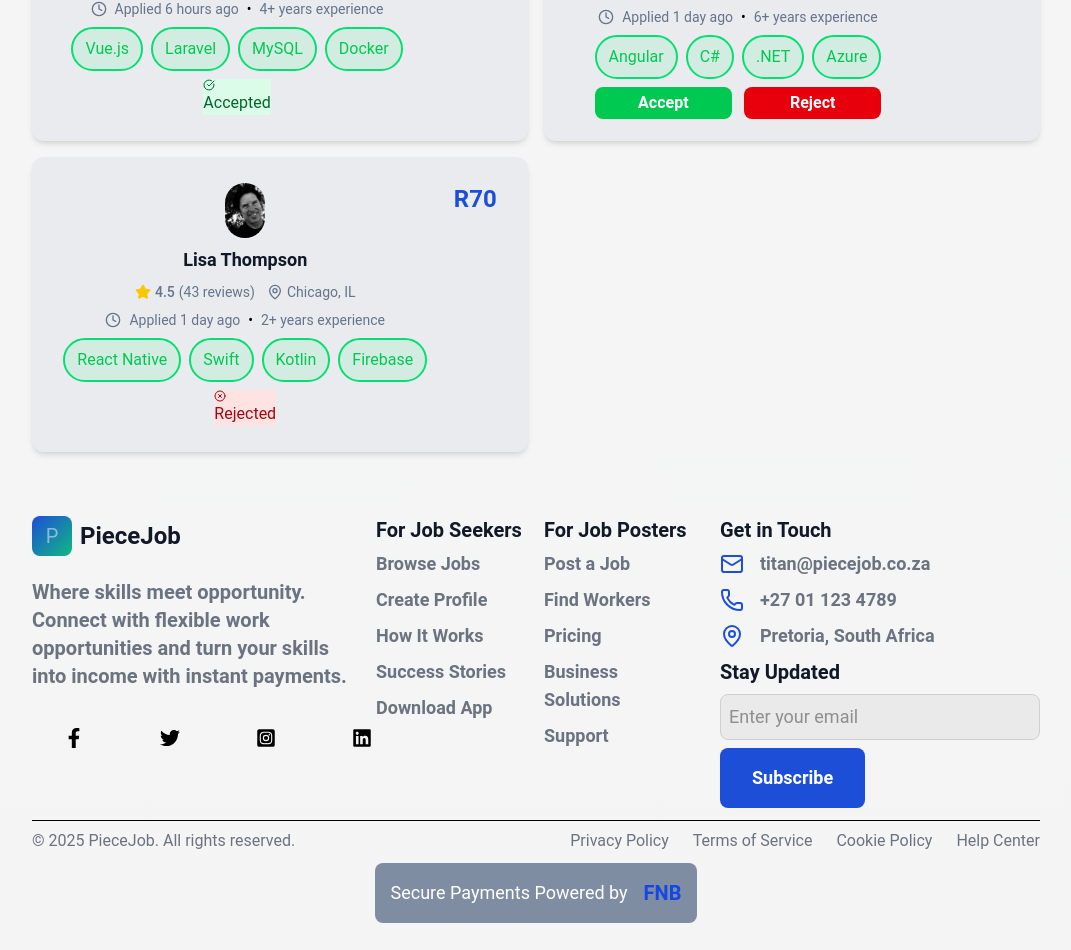
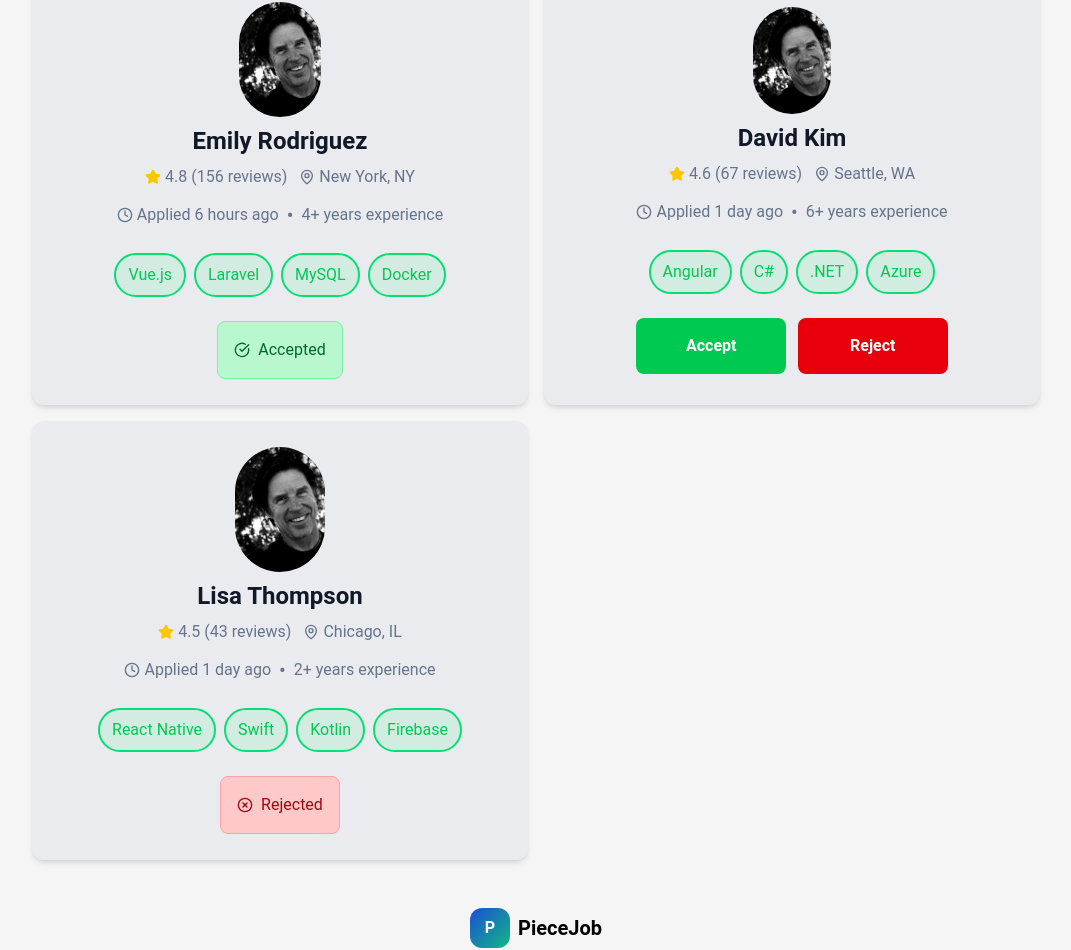
Before and after one commit to Kaydev-cmd/piece-job, a Next.js app in the folder frontend/: page /job-applicants in a window 1280 px wide. Shown: the part 842-1792 px from the top of the page, without its empty margins (104-1175 px from the left). Built offline with nearby package versions, Linux system fonts and the light colour scheme.

Commit message:
feat: add Footer component with branding, description, and social media icons

```diff
--- a/frontend/components/common/ApplicantCard.tsx
+++ b/frontend/components/common/ApplicantCard.tsx
@@ -20,47 +20,57 @@ const ApplicantCard = ({
     appliedDate,
     skills,
     experience,
-    hourlyRate,
     status,
   } = applicant;
 
   return (
-    <div className="card  flex  gap-1  md:flex-row  p-8 items-center md:gap-4 justify-around  bg-gray-300/30 shadow-md hover:shadow-lg transition-shadow  rounded-xl ">
+    <div className="card flex gap-4 md:flex-row items-center justify-around bg-gray-300/30 shadow-md hover:shadow-lg transition-shadow rounded-xl">
       <div className=" flex flex-col gap-2">
-        <div className="flex  items-center   justify-center md:items-center">
+        <div className="flex items-center justify-center">
           <Image
             src={userImage || "/default-profile.png"}
             alt={userName ? `${userName}'s profile picture` : "Profile picture"}
-            width={40}
-            height={40}
-            className="rounded-full object-cover"
+            width={80}
+            height={80}
+            className="rounded-full object-cover w-1/4"
           />
         </div>
+
         <div className="flex items-start justify-around md:justify-between">
           <div className="flex flex-col items-center gap-2">
-            <h3 className="text-lg items-center font-semibold text-[#111827]">
+            <h3 className="text-2xl items-center font-bold text-[#111827]">
               {userName}
             </h3>
-            <div className="flex flex-col gap-0 items-center  md:flex-row md:items-center md:gap-3 text-sm text-[#64748B] mt-1">
+
+            <div className="flex flex-col gap-3 items-center md:flex-row md:items-center text-[#64748B]">
               <div className="flex items-center gap-1">
-                <Star className="w-4 h-4 fill-yellow-400 text-yellow-400" />
-                <span className="font-medium">{rating}</span>
+                <Star size={16} className="fill-yellow-400 text-yellow-400" />
+                <span>{rating}</span>
                 <span>({reviewCount} reviews)</span>
               </div>
               <div className="flex items-center gap-1">
-                <MapPin className="w-4 h-4" />
+                <MapPin size={16} />
                 <span>{location}</span>
               </div>
             </div>
-            <div className="flex flex-col items-center gap-2">
-              <div className="flex flex-col gap-0 items-center md:flex-row md:items-center md:gap-2 text-sm">
-                <Clock className="w-4 h-4 text-[#64748B] block-none" />
-                <span className="text-[#64748B]">Applied {appliedDate}</span>
-                <span className="text-[#6]">•</span>
+
+            <div
+              className="flex flex-col items-center gap-4"
+              style={{ marginTop: "4px" }}
+            >
+              <div className="flex flex-col items-center md:flex-row md:gap-2">
+                <div className="flex gap-1 items-center">
+                  <Clock size={16} className="text-[#64748B]" />
+                  <span className="text-[#64748B]">Applied {appliedDate}</span>
+                </div>
+                <span className="text-xl text-slate-500">•</span>
                 <span className="text-[#64748B]">{experience}</span>
               </div>
 
-              <div className="flex items-center flex-wrap gap-2">
+              <div
+                className="flex items-center justify-center flex-wrap gap-2"
+                style={{ marginTop: "8px" }}
+              >
                 {skills &&
                   skills.map((skill, index) => (
                     <Pill key={index} title={skill} variant="topRated" />
@@ -69,14 +79,18 @@ const ApplicantCard = ({
             </div>
           </div>
         </div>
-        <div className="flex items-center  justify-center  md:w-full self-start mt-4">
+
+        <div
+          className="flex items-center justify-center md:w-full"
+          style={{ marginTop: "16px" }}
+        >
           {status === "pending" && (
-            <div className="flex flex-row-reverse  md:flex-row-reverse gap-3 w-full h-5 ">
+            <div className="flex flex-row-reverse md:flex-row-reverse gap-3 w-full">
               <Button
                 title="Reject"
                 variant="cancel"
                 onClick={() => onReject(id)}
-                className="flex-1 border-destructive/20 hover:bg-destructive hover:text-destructive-foreground"
+                className="flex-1"
               />
 
               <Button
@@ -89,23 +103,25 @@ const ApplicantCard = ({
           )}
 
           {status === "accepted" && (
-            <div className="bg-green-100 self-start  text-green-800 border-green-200">
-              <CheckCircle className="w-3 h-3 mr-1" />
+            <div
+              className="flex gap-2 items-center bg-green-200 text-green-800 border-1 border-green-300 rounded-lg"
+              style={{ padding: "16px" }}
+            >
+              <CheckCircle size={16} />
               Accepted
             </div>
           )}
 
           {status === "rejected" && (
-            <div className="bg-red-100 self-start text-red-800 border-red-200">
-              <XCircle className="w-3 h-3 mr-1" />
+            <div
+              className="flex gap-2 items-center bg-red-200 text-red-800 border-1 border-red-300 rounded-lg"
+              style={{ padding: "16px" }}
+            >
+              <XCircle size={16} />
               Rejected
             </div>
           )}
         </div>
-      </div>
-      <div className="items-center self-start  md:text-right md:self-start">
-        <div className="text-2xl font-bold text-[#1D4ED8]"> R{hourlyRate}</div>
-        <div className="text-sm text-[#64748B]"></div>
       </div>
     </div>
   );
--- a/frontend/components/common/HowItWorksCard.tsx
+++ b/frontend/components/common/HowItWorksCard.tsx
@@ -9,7 +9,7 @@ const HowItWorksCard: React.FC<HowItWorksCardProps> = ({
   textColor,
 }) => {
   return (
-    <div className=" flex flex-col gap-4 text-center items-center ">
+    <div className="flex flex-col gap-4 text-center items-center">
       {/* Icon */}
       <div
         className={`w-16 h-16 ${color} ${textColor} rounded-full flex items-center justify-center mx-auto mb-4 group-hover:scale-110 transition-transform duration-300`}
--- a/frontend/components/layout/Footer.tsx
+++ b/frontend/components/layout/Footer.tsx
@@ -1,278 +1,59 @@
 import React from "react";
-import { motion } from "framer-motion";
-import { Mail, Phone, MapPin } from "lucide-react";
-import { FaFacebookF } from "react-icons/fa";
-import { FaTwitter } from "react-icons/fa";
-import { FaInstagramSquare } from "react-icons/fa";
-import { FaLinkedin } from "react-icons/fa";
-import Link from "next/link";
+import { FiFacebook, FiTwitter, FiInstagram, FiLinkedin } from "react-icons/fi";
 
-const Footer: React.FC = () => {
-  const thisYear = new Date().getFullYear();
+const Footer = () => {
   return (
-    <motion.div
-      initial={{ opacity: 0, y: 50 }}
-      transition={{ duration: 0.8 }}
-      whileInView={{ opacity: 1, y: 0 }}
-      viewport={{ once: true }}
+    <footer className="container flex flex-col items-center">
+      <div className="flex flex-col items-center gap-4">
+        <div className="flex items-center gap-2">
+          {/* Icon here... */}
+          <p
+            className="text-white font-bold text-center bg-[linear-gradient(135deg,#1D4ED8,#10B981)] rounded-xl w-10"
+            style={{ padding: "8px" }}
           >
-      <footer className="bg-gradient-to-b from-[#F1F5F94D]/30 to-[#1118270D]/5  ">
+            P
+          </p>
+          <h1 className="font-bold text-xl">PieceJob</h1>
+        </div>
+
+        {/* Description here... */}
+        <p className="text-slate-500 text-center">
+          Where skills meet opportunity. Connect with flexible work
+          opportunities and turn your skills into income with instant payments
+        </p>
+
+        {/* Icons here... */}
+        <div className="flex items-center gap-4">
+          {/* Facebook */}
           <div
-          className="container mx-auto px-4 py-16 "
-          style={{
-            paddingTop: "16px",
-            paddingBottom: "16px",
-            // paddingLeft: "4px",
-            // paddingRight: "4px",
-          }}
+            className="bg-white border-1 border-gray-300 rounded-lg"
+            style={{ padding: "12px" }}
           >
+            <FiFacebook size={20} />
+          </div>
+
+          {/* Twitter */}
           <div
-            className="grid md:grid-cols-2 lg:grid-cols-3 gap-6 mb-12"
-            style={{ marginBottom: "12px" }}
+            className="bg-white border-1 border-gray-300 rounded-lg"
+            style={{ padding: "12px" }}
           >
-            <div className="flex flex-col gap-4">
+            <FiTwitter size={20} />
+          </div>
           <div
-                className="flex items-center gap-2 mb-6"
-                style={{ marginBottom: "6px" }}
+            className="bg-white border-1 border-gray-300 rounded-lg"
+            style={{ padding: "12px" }}
           >
-                <div className="w-10 h-10 bg-[linear-gradient(135deg,#1D4ED8,#10B981)] rounded-lg flex items-center justify-center ">
-                  <span className="text-[#F8FAFC80] text-xl font-900">P</span>
+            <FiInstagram size={20} />
           </div>
-                <span className="text-2xl font-bold text-[#111827FF]">
-                  PieceJob
-                </span>
-              </div>
-              <p
-                className="text-[#6B7280FF] text-start text-xl font-semibold mb-6 leading"
-                style={{ marginBottom: "6px" }}
+          <div
+            className="bg-white border-1 border-gray-300 rounded-lg"
+            style={{ padding: "12px" }}
           >
-                Where skills meet opportunity. Connect with flexible work
-                opportunities and turn your skills into income with instant
-                payments.
-              </p>
-              <div className="flex gap-3  items-center">
-                <button className="hover:border ">
-                  <FaFacebookF size={20} />
-                </button>
-                <button className="hover:border items-center">
-                  <FaTwitter size={20} />
-                </button>
-                <button className="hover:border ">
-                  <FaInstagramSquare size={20} />
-                </button>
-                <button className="hover:border ">
-                  <FaLinkedin size={20} />
-                </button>
-              </div>
-            </div>
-            {/* Links */}
-            <div className="grid grid-cols-2 gap-4">
-              <div>
-                <h4
-                  className="text-xl font-bold text-[#111827] mb-6"
-                  style={{ marginBottom: "6px" }}
-                >
-                  For Job Seekers
-                </h4>
-                <ul className=" flex flex-col gap-2 space-y-6">
-                  <li>
-                    <Link
-                      href={"/jobs"}
-                      className=" text-[#6B7280FF] text-lg font-bold hover:text-[#1D4ED8] transition-colors"
-                    >
-                      Browse Jobs
-                    </Link>
-                  </li>
-                  <li>
-                    <Link
-                      href={"/signup"}
-                      className="text-[#6B7280FF] text-lg font-bold hover:text-[#1D4ED8] transition-colors"
-                    >
-                      Create Profile
-                    </Link>
-                  </li>
-                  <li>
-                    <Link
-                      href={"#how"}
-                      className="text-[#6B7280FF] text-lg font-bold hover:text-[#1D4ED8] transition-colors"
-                    >
-                      How It Works
-                    </Link>
-                  </li>
-                  <li>
-                    <Link
-                      href={"/reviews"}
-                      className="text-[#6B7280FF] text-lg font-bold hover:text-[#1D4ED8] transition-colors"
-                    >
-                      Success Stories
-                    </Link>
-                  </li>
-                  <li>
-                    <Link
-                      href={"#"}
-                      className="text-[#6B7280FF] text-lg font-bold hover:text-[#1D4ED8] transition-colors"
-                    >
-                      Download App
-                    </Link>
-                  </li>
-                </ul>
-              </div>
-              {/* For Employer Links */}
-              <div>
-                <h4
-                  className="text-xl font-bold text-[#111827] "
-                  style={{ marginBottom: "6px" }}
-                >
-                  For Job Posters
-                </h4>
-                <ul className="flex flex-col gap-2 space-y-3">
-                  <li>
-                    <Link
-                      href={"/jobaplicants"}
-                      className="text-[#6B7280FF] text-lg font-bold hover:text-[#1D4ED8] transition-colors"
-                    >
-                      Post a Job
-                    </Link>
-                  </li>
-                  <li>
-                    <Link
-                      href={"/jobaplicants"}
-                      className="text-[#6B7280FF] text-lg font-bold hover:text-[#1D4ED8] transition-colors"
-                    >
-                      Find Workers
-                    </Link>
-                  </li>
-                  <li>
-                    <Link
-                      href={"/jobaplicants"}
-                      className="text-[#6B7280FF] text-lg font-bold hover:text-[#1D4ED8] transition-colors"
-                    >
-                      Pricing
-                    </Link>
-                  </li>
-                  <li>
-                    <Link
-                      href={"/jobaplicants"}
-                      className="text-[#6B7280FF] text-lg font-bold hover:text-[#1D4ED8] transition-colors"
-                    >
-                      Business Solutions
-                    </Link>
-                  </li>
-                  <li>
-                    <Link
-                      href={"/job-applicants"}
-                      className="text-[#6B7280FF] text-lg font-bold hover:text-[#1D4ED8] transition-colors"
-                    >
-                      Support
-                    </Link>
-                  </li>
-                </ul>
-              </div>
-            </div>
-            <div>
-              <h4
-                className="text-xl font-bold text-[#111827] mb-6"
-                style={{ marginBottom: "6px" }}
-              >
-                Get in Touch
-              </h4>
-              <div className="flex flex-col gap-2 space-y-6">
-                <div className="flex items-center gap-4">
-                  <Mail className="h-6 w-6 text-[#1D4ED8FF]" />
-                  <span className="text-[#6B7280FF] text-lg font-bold">
-                    titan@piecejob.co.za
-                  </span>
-                </div>
-                <div className="flex items-center gap-4">
-                  <Phone className="h-6 w-6 text-[#1D4ED8FF]" />
-                  <span className="text-[#6B7280FF] text-lg font-bold">
-                    +27 01 123 4789
-                  </span>
-                </div>
-                <div className="flex items-center gap-4">
-                  <MapPin className="h-6 w-6 text-[#1D4ED8FF]" />
-                  <span className="text-[#6B7280FF] text-lg font-bold">
-                    Pretoria, South Africa
-                  </span>
-                </div>
-              </div>
-              {/* letter */}
-              <div className="mt-8" style={{ marginTop: "8px" }}>
-                <h5
-                  className="text-xl font-semibold text-[#111827] mb-8"
-                  style={{ marginBottom: "8px" }}
-                >
-                  Stay Updated
-                </h5>
-                <div className="flex flex-wrap gap-2">
-                  <input
-                    type="email"
-                    placeholder="Enter your email"
-                    className="flex-1 text-lg px-3 py-2 text-[#111827FF] bg-[#ffffff] border-2 border-gray-300 rounded-lg "
-                    style={{ padding: "8px" }}
-                  />
-                  <button className="inline-flex items-center justify-center gap-2 whitespace-nowrap rounded-lg text-lg font-bold  text-white bg-[#1D4ED8] hover:bg-[#1D4ED8FF]/90 shadow-medium hover:shadow-strong">
-                    Subscribe
-                  </button>
-                </div>
-              </div>
-            </div>
-          </div>
-          <hr
-            className="mb-28 h-[1px] w-full"
-            style={{ marginBottom: "8px" }}
-          />
-
-          {/* Bottom Footer  */}
-
-          <div className="flex flex-col md:flex-row justify-between items-center gap-4">
-            <div className="text-md text-[#6B7280FF]">
-              © {thisYear} PieceJob. All rights reserved.
-            </div>
-            <div className="flex flex-wrap gap-6">
-              <Link
-                href={"#"}
-                className="text-md text-[#6B7280FF] hover:text-[#1D4ED8] transition-colors "
-              >
-                Privacy Policy
-              </Link>
-              <Link
-                href={"#"}
-                className="text-md text-[#6B7280FF] hover:text-[#1D4ED8] transition-colors "
-              >
-                Terms of Service
-              </Link>
-              <Link
-                href={"#"}
-                className="text-md text-[#6B7280FF] hover:text-[#1D4ED8] transition-colors "
-              >
-                Cookie Policy
-              </Link>
-              <Link
-                href={"#"}
-                className="text-md text-[#6B7280FF] hover:text-[#1D4ED8] transition-colors "
-              >
-                Help Center
-              </Link>
-            </div>
-          </div>
-          {/* fnb */}
-          <div className="mt-8 text-center" style={{ marginTop: "10px" }}>
-            <div className="inline-flex flex-col gap-4">
-              <div
-                className="bg-slate-500/80 rounded-lg text-[#ffffff] inline-flex flex-row-reverse items-center justify-center gap-4 lg:text-lg"
-                style={{ padding: "16px" }}
-              >
-                <div className="flex items-center gap-2">
-                  <h3 className="text-blue-700 font-bold text-xl">FNB</h3>
-                </div>
-                Secure Payments Powered by
-              </div>
+            <FiLinkedin size={20} />
           </div>
         </div>
       </div>
     </footer>
-    </motion.div>
   );
 };
 
--- a/frontend/pages/job-applicants/index.tsx
+++ b/frontend/pages/job-applicants/index.tsx
@@ -55,23 +55,23 @@ const JobApplicants = () => {
       transition={{ duration: 0.8, ease: "easeOut" }}
     >
       <section
-        className="container "
-        style={{ paddingBottom: "0", marginTop: "0px" }}
+        className="container"
+        style={{ paddingTop: "16px", paddingBottom: "0" }}
       >
         {/* Header */}
-        <div className="flex  flex-col items-center gap-4">
+        <div className="flex flex-col items-center">
           <button
             className="flex items-center gap-2 text-blue-500"
             style={{ padding: "24px" }}
-            onClick={() => router.push("/job-poster")}
+            onClick={() => router.push("/")}
           >
             {/* Icon here... */}
             <FaArrowLeft size={12} />
-            Back to Profile
+            Back to Home
           </button>
 
-          <div className="flex flex-col items-center  gap-2 ">
-            <h1 className="text-4xl font-bold  text-[#111827]">
+          <div className="flex flex-col items-center gap-4">
+            <h1 className="text-4xl font-bold text-[#111827]">
               Job{" "}
               <span className="bg-[linear-gradient(135deg,#1D4ED8,#10B981)] bg-clip-text text-transparent">
                 Applicants
@@ -82,37 +82,41 @@ const JobApplicants = () => {
             </p>
           </div>
         </div>
+
         {/* Stats and Filters */}
         <div
           className="flex flex-col gap-4 md:flex-row items-center justify-between "
           style={{ marginBottom: "24px", marginTop: "18px" }}
         >
-          <div className="flex items-center gap-6">
+          <div className="flex items-center gap-4">
             <div className="flex items-center gap-2">
-              <Users className="w-5 h-5 text-[#1D4ED8]" />
-              <span className="text-sm font-medium">
+              <Users className="text-[#1D4ED8]" />
+              <span className="font-medium">
                 {filteredApplicants.length} applicants
               </span>
             </div>
-            <div className="text-sm text-[#64748B]">
+            <div className="text-[#64748B]">
               {pendingCount} pending • {acceptedCount} accepted
             </div>
           </div>
 
-          <div className="flex items-center gap-3">
-            <div className=" flex relative gap-4 ">
-              <Search className="absolute left-1 top-1/2 transform -translate-y-1/2 w-4 h-4 text-[#64748B]" />
+          <div className="flex items-center gap-3" style={{marginTop: "8px"}}>
+            <div className="flex relative">
+              <Search
+                size={16}
+                className="absolute left-2 top-1/2 transform -translate-y-1/2 text-[#64748B]"
+              />
               <input
                 type="text"
                 placeholder="Search by name or skills..."
                 value={searchTerm}
                 onChange={(e) => setSearchTerm(e.target.value)}
-                className=""
                 style={{ paddingLeft: "24px" }}
               />
             </div>
           </div>
         </div>
+
         {/* Applicant List */}
         <div className="grid grid-cols-1 md:grid-cols-2 gap-4">
           {filteredApplicants.length > 0 ? (
```
Lines whose indentation alone changed are shown as unchanged.
